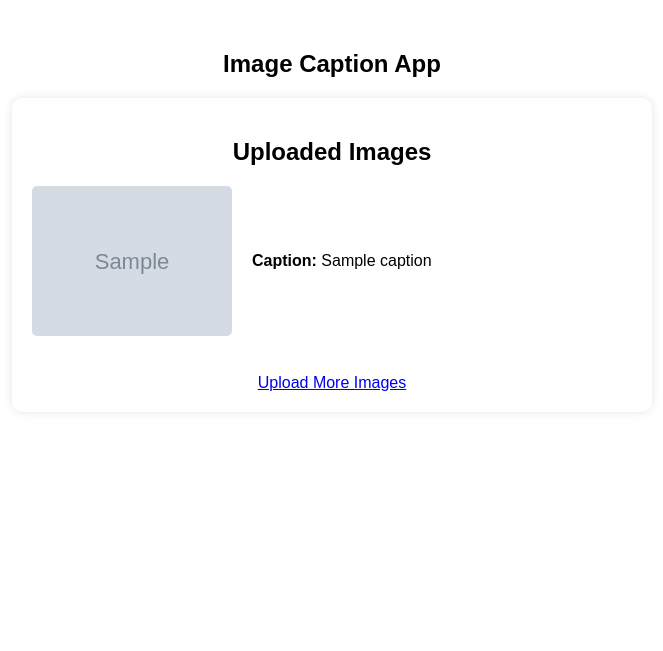
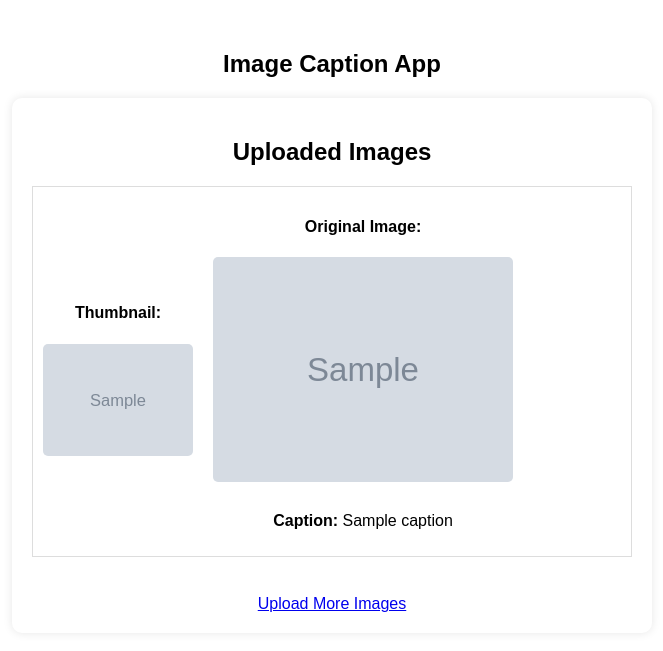
Before and after one commit to NwayOoKhine/image-caption-app, a Flask app: template templates/gallery.html in a window 1280 px wide. Shown: the top 651 px of the page, without its empty margins (308-971 px from the left). Run offline with Flask 3, Linux system fonts and the light colour scheme; the template is opened without the code that fills it: most values are stand-ins (such as "Sample title", 1, 10 or a date in 2020); grey boxes marked "Sample" are stand-in pictures.

Commit message:
Update gallery.html
showing thumbnail images

```diff
--- a/templates/gallery.html
+++ b/templates/gallery.html
@@ -10,9 +10,16 @@
     {% elif images %}
         <div class="gallery">
             {% for image in images %}
-                <div class="image-container" style="display: flex; align-items: center; margin-bottom: 20px;">
-                    <img src="{{ image.url }}" alt="Uploaded Image" style="max-width: 200px; border-radius: 5px; margin-right: 20px;">
-                    <p><strong>Caption:</strong> {{ image.caption }}</p>
+                <div class="image-container" style="display: flex; align-items: center; margin-bottom: 20px; border: 1px solid #ddd; padding: 10px;">
+                    <div style="margin-right: 20px;">
+                        <h4>Thumbnail:</h4>
+                        <img src="{{ image.thumbnail_url }}" alt="Thumbnail" style="max-width: 150px; border-radius: 5px;">
+                    </div>
+                    <div>
+                        <h4>Original Image:</h4>
+                        <img src="{{ image.url }}" alt="Original Image" style="max-width: 300px; border-radius: 5px; margin-bottom: 10px;">
+                        <p><strong>Caption:</strong> {{ image.caption }}</p>
+                    </div>
                 </div>
             {% endfor %}
         </div>
```
